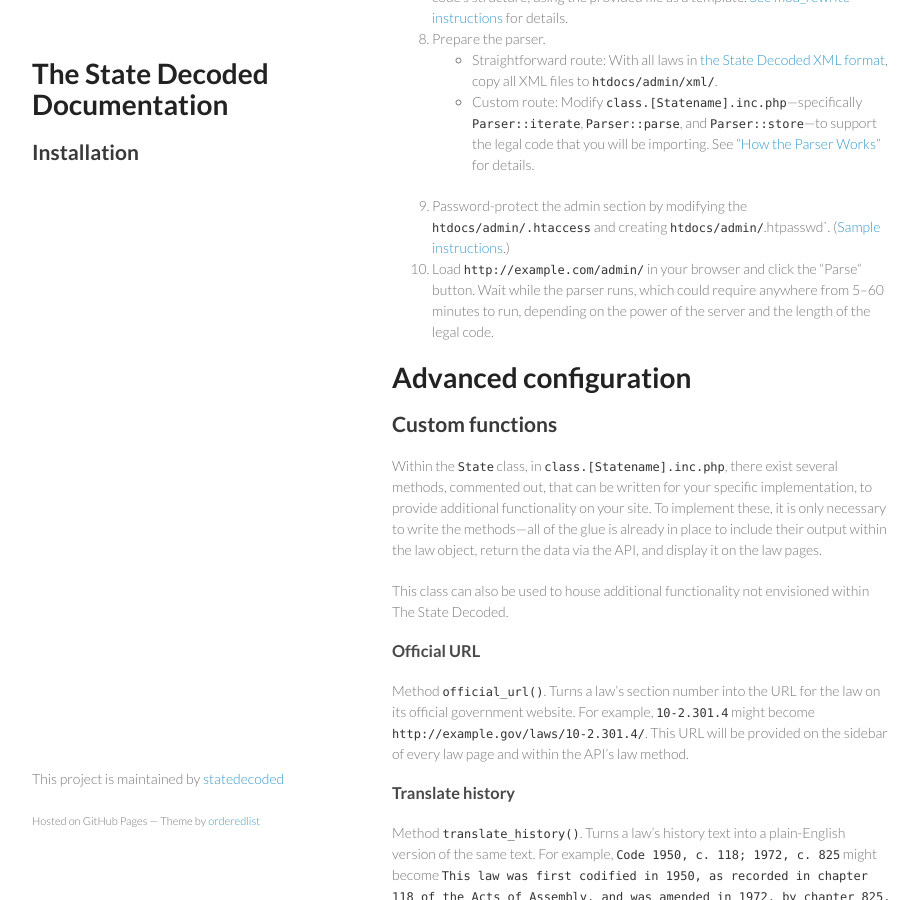
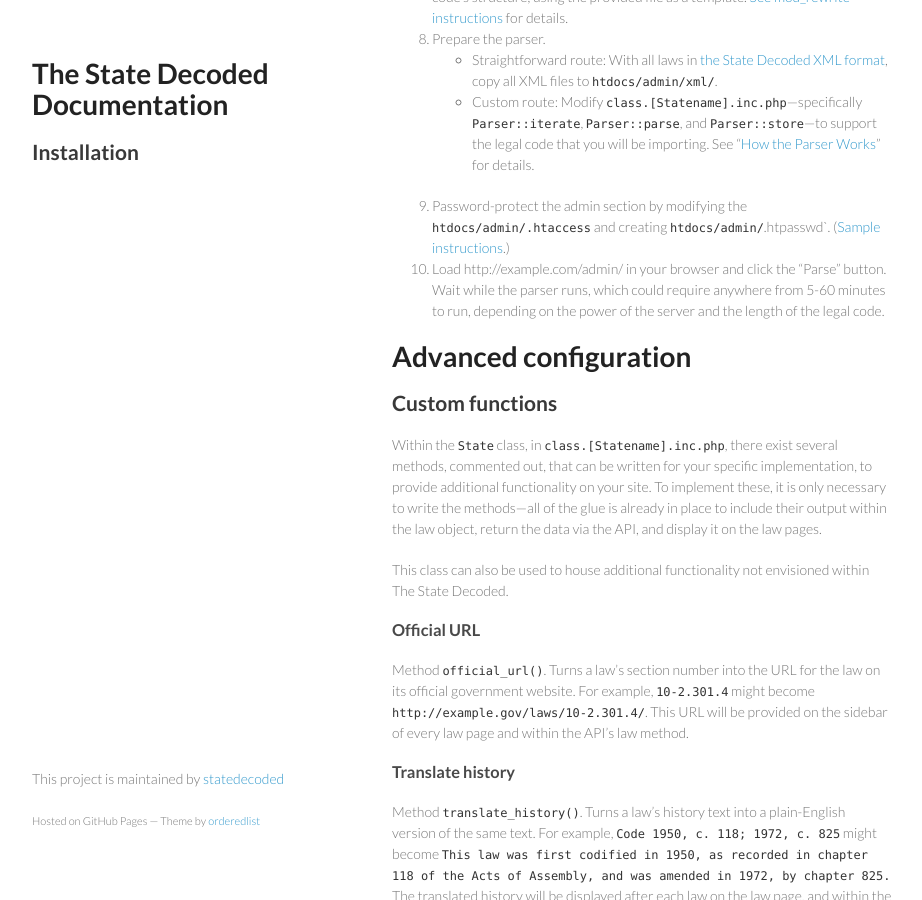
Before and after one commit to statedecoded/documentation, a Jekyll site: the page built from installation.md, in a window 1280 px wide and 900 px high, scrolled down 1009 px. Shown: the whole window, without its empty margins (178-1100 px from the left). Built offline with Jekyll 4.4.1, drawn with Linux system fonts in a browser that asks for light colours.

Commit message:
Remove potentially problematic characters

```diff
--- a/installation.md
+++ b/installation.md
@@ -37,7 +37,7 @@ Here is the process of configuring the beta version of The State Decoded. (Most
 	* Straightforward route: With all laws in [the State Decoded XML format](xml-format.html), copy all XML files to `htdocs/admin/xml/`.
 	* Custom route: Modify `class.[Statename].inc.php`—specifically `Parser::iterate`, `Parser::parse`, and `Parser::store`—to support the legal code that you will be importing. See "[How the Parser Works](parser.html)" for details.
 1. Password-protect the admin section by modifying the `htdocs/admin/.htaccess` and creating `htdocs/admin/`.htpasswd`. ([Sample instructions](http://www.seas.upenn.edu/cets/answers/auth-htpasswd.html).)
-1. Load `http://example.com/admin/` in your browser and click the “Parse“ button. Wait while the parser runs, which could require anywhere from 5–60 minutes to run, depending on the power of the server and the length of the legal code.
+1. Load http://example.com/admin/ in your browser and click the "Parse" button. Wait while the parser runs, which could require anywhere from 5-60 minutes to run, depending on the power of the server and the length of the legal code.
 
 
 # Advanced configuration
```
